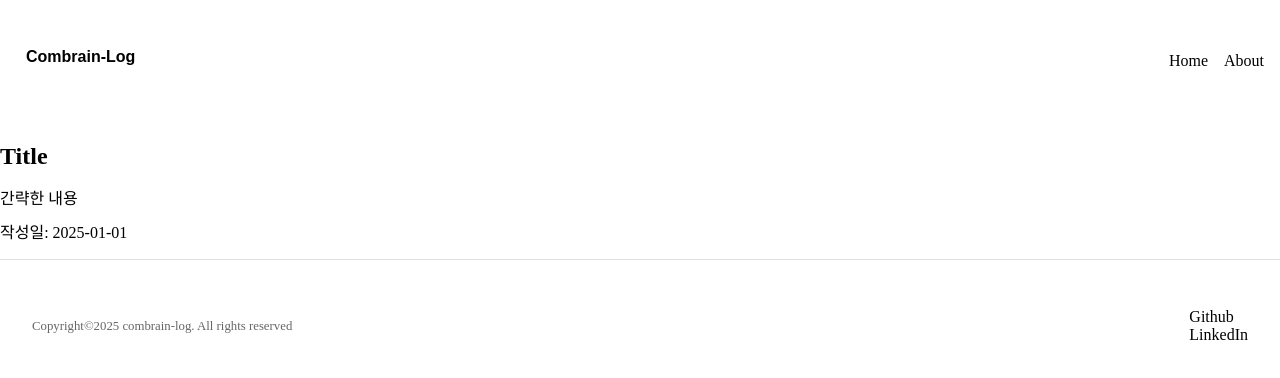
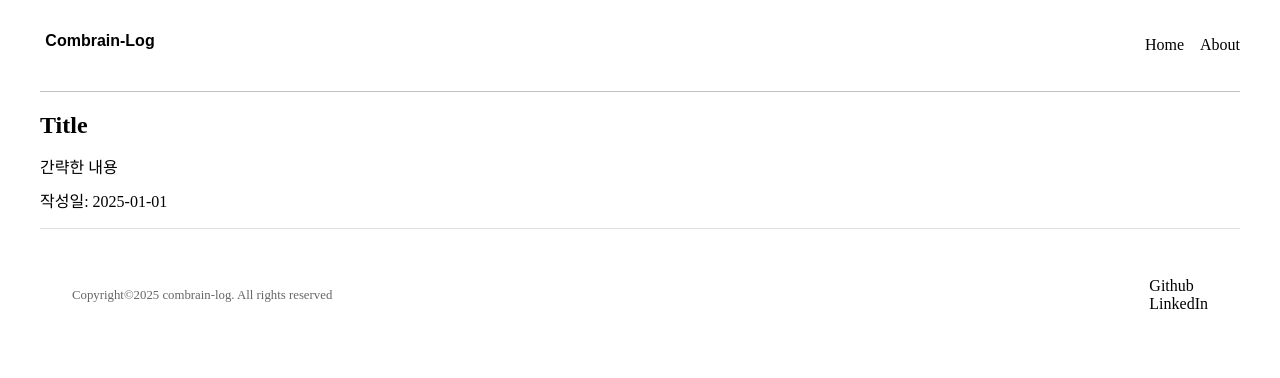
Before and after one commit to combrain817/combrain-blog, a Next.js app: page / in a window 1280 px wide. Shown: the top 378 px of the page. Built offline with nearby package versions, Linux system fonts and the light colour scheme.

Commit message:
refactor: header 레이아웃 수정

```diff
--- a/app/globals.css
+++ b/app/globals.css
@@ -1,4 +1,16 @@
 @import "normalize.css";
+
+.container {
+  max-width: 1200px;
+  margin: 0 auto;
+  padding: 0 20px;
+}
+
+@media (max-width: 768px) {
+  .container {
+    padding: 0 16px;
+  }
+}
 
 ul {
   padding-inline-start: 0;
--- a/app/layout.tsx
+++ b/app/layout.tsx
@@ -13,7 +13,11 @@ export default function RootLayout({
 }>) {
   return (
     <html lang="ko">
-      <body>{children}</body>
+      <body>
+        <div className="container">
+          {children}
+        </div>
+      </body>
     </html>
   );
 }
--- a/modules/home/ui/components/header/header.module.scss
+++ b/modules/home/ui/components/header/header.module.scss
@@ -2,5 +2,6 @@
   display: flex;
   justify-content: space-between;
   align-items: center;
-  padding: 1rem;
+
+  border-bottom: 1px solid #c3c3c3;
 }
--- a/modules/home/ui/components/header/logo/index.tsx
+++ b/modules/home/ui/components/header/logo/index.tsx
@@ -12,12 +12,13 @@ export const Logo = () => {
           xmlns="http://www.w3.org/2000/svg"
         >
           <text
-            x="10"
+            x="60"
             y="25"
             fill="currentColor"
             fontSize="16"
             fontWeight="bold"
             fontFamily="Arial, sans-serif"
+            textAnchor="middle"
           >
             Combrain-Log
           </text>
--- a/modules/home/ui/components/header/navigation/index.tsx
+++ b/modules/home/ui/components/header/navigation/index.tsx
@@ -1,3 +1,4 @@
+import Link from "next/link";
 import styles from "./navigation.module.scss";
 
 export const Navigation = () => {
@@ -5,10 +6,10 @@ export const Navigation = () => {
     <nav className={styles.navigation}>
       <ul>
         <li>
-          <a href="">Home</a>
+          <Link href="/">Home</Link>
         </li>
         <li>
-          <a href="">About</a>
+          <Link href="/about">About</Link>
         </li>
       </ul>
     </nav>
```
